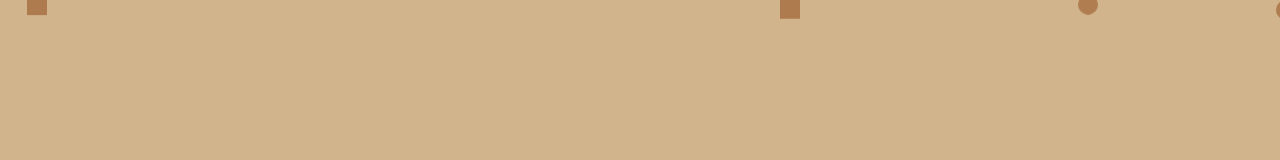
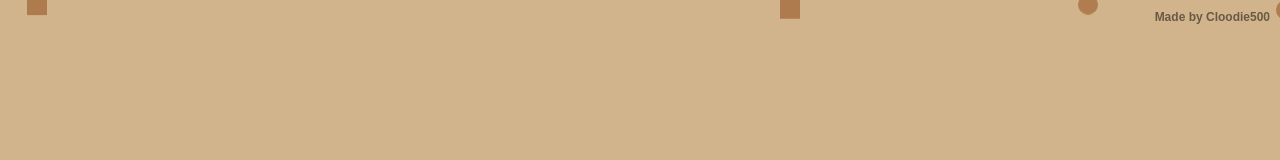
Before and after one commit to Cloodie500/Data-Gen, a plain HTML site: page index.html in a window 1280 px wide. Shown: the top 160 px of the page. Drawn offline with Linux system fonts and the light colour scheme.

Commit message:
Update index.html

```diff
--- a/index.html
+++ b/index.html
@@ -100,6 +100,19 @@
                 transform: translateY(-100vh);
             }
         }
+
+        /* Watermark */
+        .watermark {
+            position: absolute;
+            top: 10px;
+            right: 10px;
+            z-index: 3;
+            font-size: 12px;
+            color: rgba(0, 0, 0, 0.5); /* Semi-transparent black */
+            font-weight: bold;
+            font-family: Arial, sans-serif;
+            pointer-events: none; /* Prevent interaction */
+        }
     </style>
     <script>
         function generateDataUrl() {
@@ -133,6 +146,7 @@
 <body>
     <div class="floating-squares"></div>
     <div class="floating-circles"></div>
+    <div class="watermark">Made by Cloodie500</div>
     <div id="container">
         <h1>Data URL Generator</h1>
         <textarea id="inputHtml" placeholder="Enter your HTML code here..."></textarea>
```
